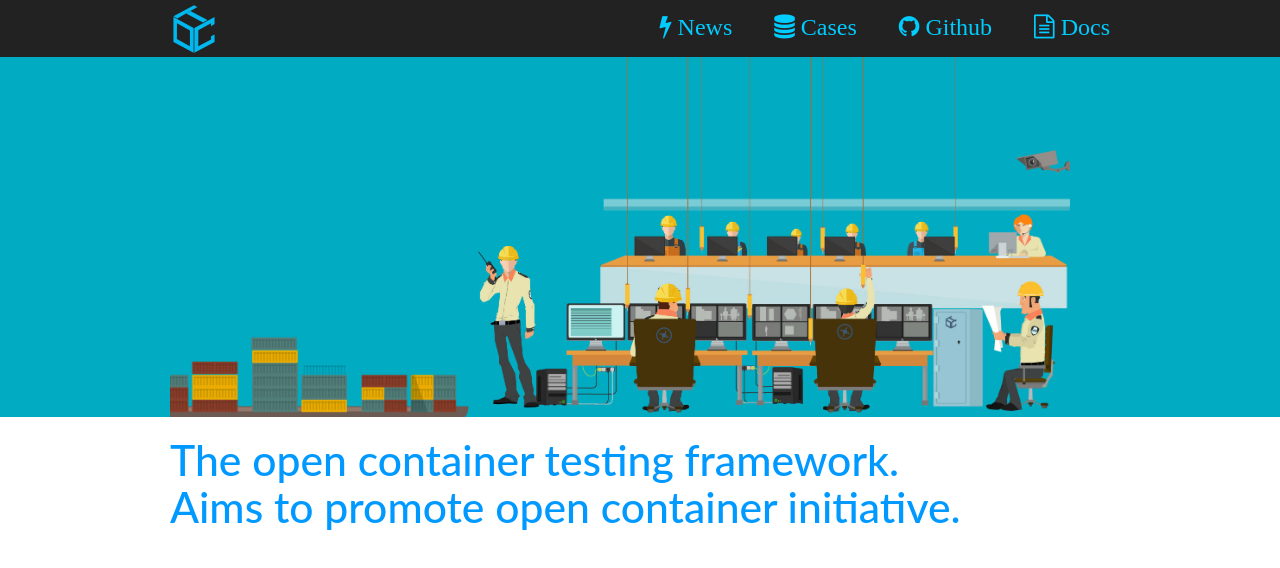
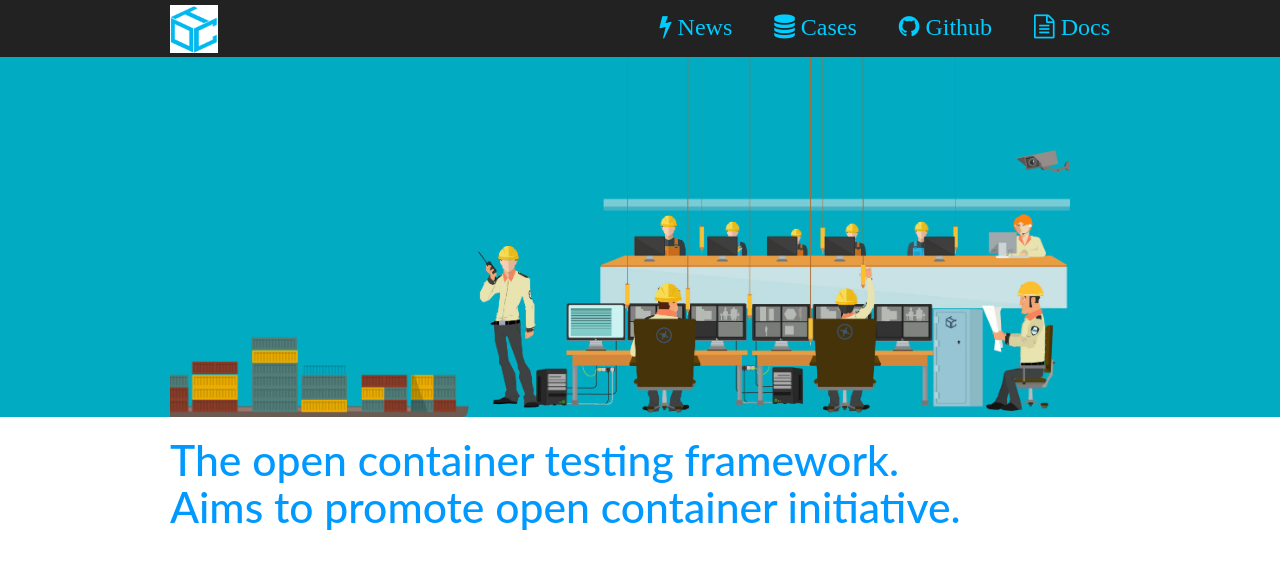
Before and after one commit to ociweb/ociweb.github.io, a Jekyll site: the page index.html, which Jekyll copies as it is, in a window 1280 px wide. Shown: the top 568 px of the page. Built offline with Jekyll 4.4.1, drawn with Linux system fonts in a browser that asks for light colours; some web fonts are replaced; grey boxes are pictures that could not be loaded.

Commit message:
use png since svg cannot display in some brower

```diff
--- a/assets/css/style.css
+++ b/assets/css/style.css
@@ -155,7 +155,7 @@ body > .container {
   display: inline-block;
 }
 .navbar .navbar-text a.link-logo {
-  background: url('../img/OCT-logo.svg') no-repeat top right;
+  background: url('../img/OCT-logo.png') no-repeat top right;
   background-size: 48px 48px;
   width: 48px;
   height: 48px;
```
Also changed, not shown: assets/img/OCT-logo.png (added).
